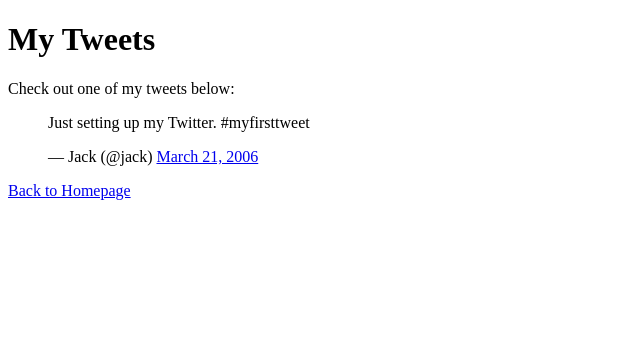
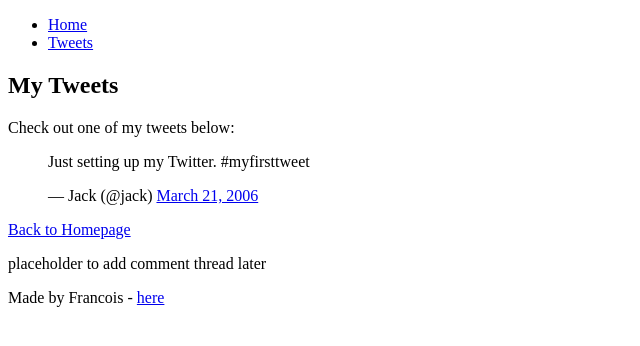
Before and after one commit to Gapera-1/My_First_Portfolio, a plain HTML site: page html_basic/tweets.html in a window 1280 px wide. Shown: the whole page, without its empty margins (0-640 px from the left). Drawn offline with Linux system fonts and the light colour scheme.

Commit message:
Standardize HTML structure with header, main, and footer

```diff
--- a/html_basic/tweets.html
+++ b/html_basic/tweets.html
@@ -4,7 +4,15 @@
     <meta charset="UTF-8">
     <title>My Tweets</title>
 </head>
+<header>
+        <ul>
+            <li><a href="index.html">Home</a></li>
+            <li><a href="tweets.html">Tweets</a></li>
+        </ul>
+    </header>
 <body>
+    <main>
+        <article>
     <h1>My Tweets</h1>
     <p>Check out one of my tweets below:</p>
 
@@ -17,5 +25,13 @@
 
     <!-- Link back to homepage -->
     <p><a href="index.html">Back to Homepage</a></p>
+    </article>
+    </main>
+    <aside>
+            <p>placeholder to add comment thread later</p>
+        </aside>
+        <footer>
+        <p>Made by Francois - <a href="https://example.com" target="_blank">here</a></p>
+    </footer>
 </body>
 </html>
```
Also changed, not shown: html_basic/index.html (+16 -0 lines).
